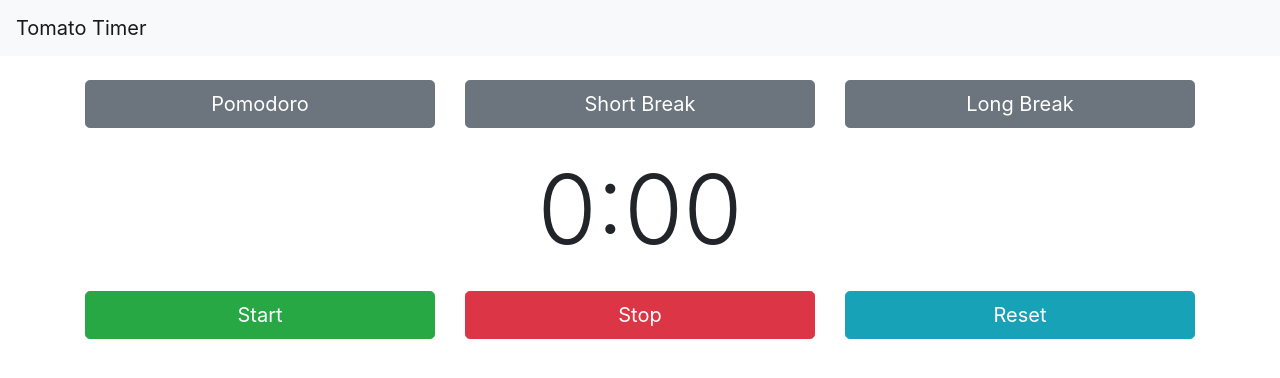
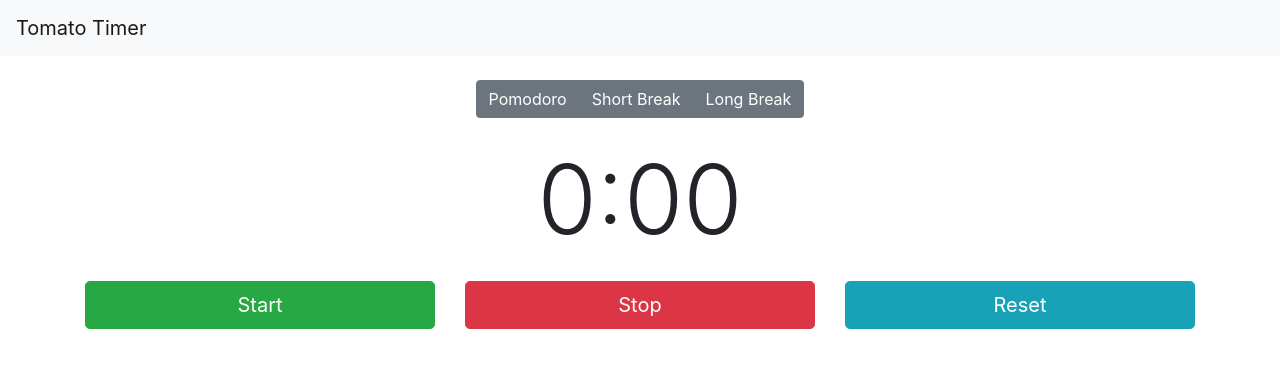
Before and after one commit to archiewald/tomato-timer, a React (Create React App) app: page / in a window 1280 px wide. Shown: the top 378 px of the page. Built offline with nearby package versions, Linux system fonts and the light colour scheme.

Commit message:
add basic jest test, change ModePanel appearance bit

```diff
--- a/src/ModePanel.jsx
+++ b/src/ModePanel.jsx
@@ -1,23 +1,17 @@
 import React from 'react';
 
 export const ModePanel = () => (
-    <div className="container my-4">
-        <div className="row">
-            <div className="col-sm">
-                <button type="button" className="btn btn-secondary btn-lg btn-block">
+    <div className="container my-4 text-center">
+        <div className="btn-group" role="group">
+            <button type="button" className="btn btn-secondary btn">
                 Pomodoro
             </button>
-            </div>
-            <div className="col-sm">
-                <button type="button" className="btn btn-secondary btn-lg btn-block">
+            <button type="button" className="btn btn-secondary btn">
                 Short Break
             </button>
-            </div>
-            <div className="col-sm">
-                <button type="button" className="btn btn-secondary btn-lg btn-block">
+            <button type="button" className="btn btn-secondary btn">
                 Long Break
             </button>
         </div>
     </div>
-    </div>
 )
```
Also changed, not shown: 1 other file (tests, documents, lock files or other folders). Lines whose indentation alone changed are shown as unchanged.
